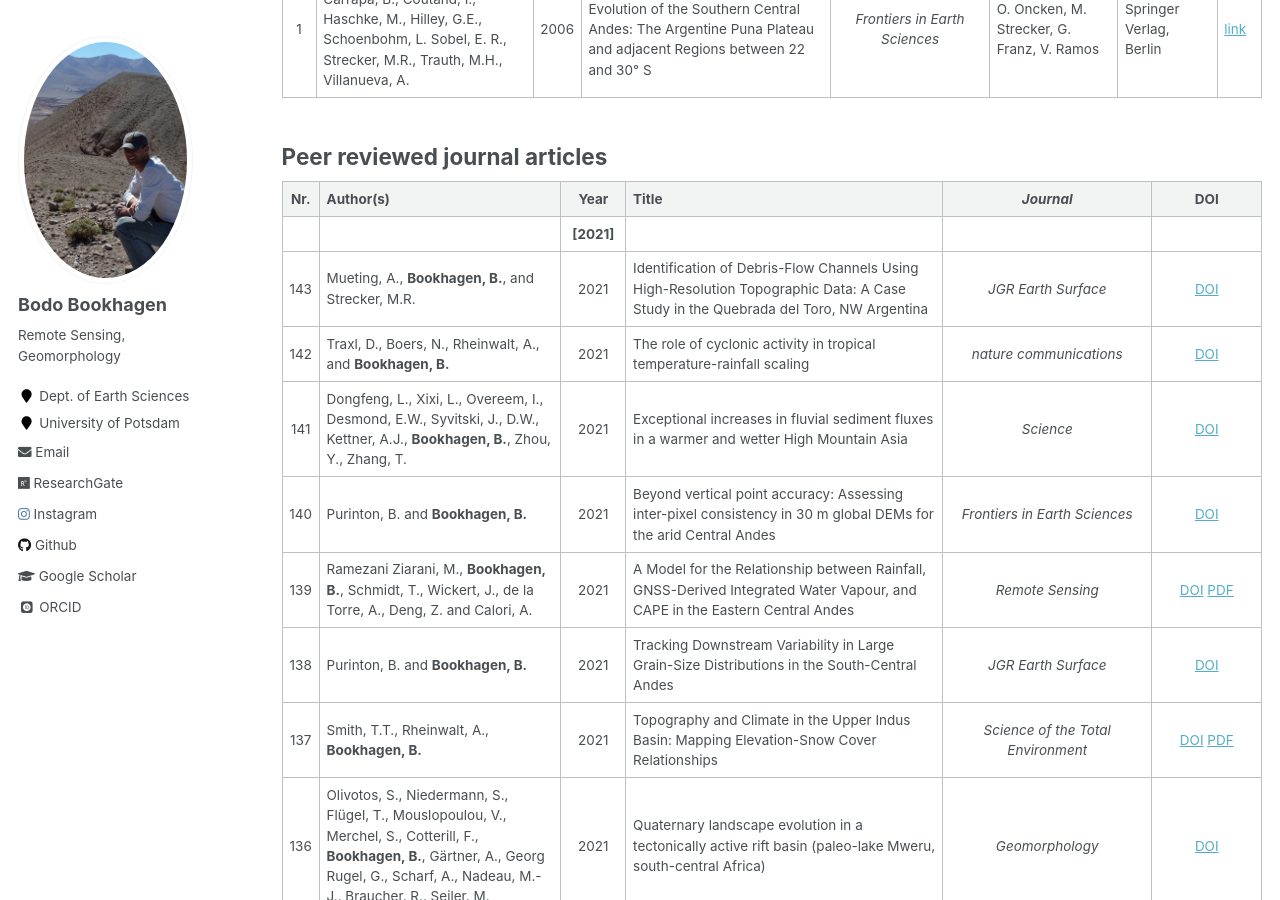
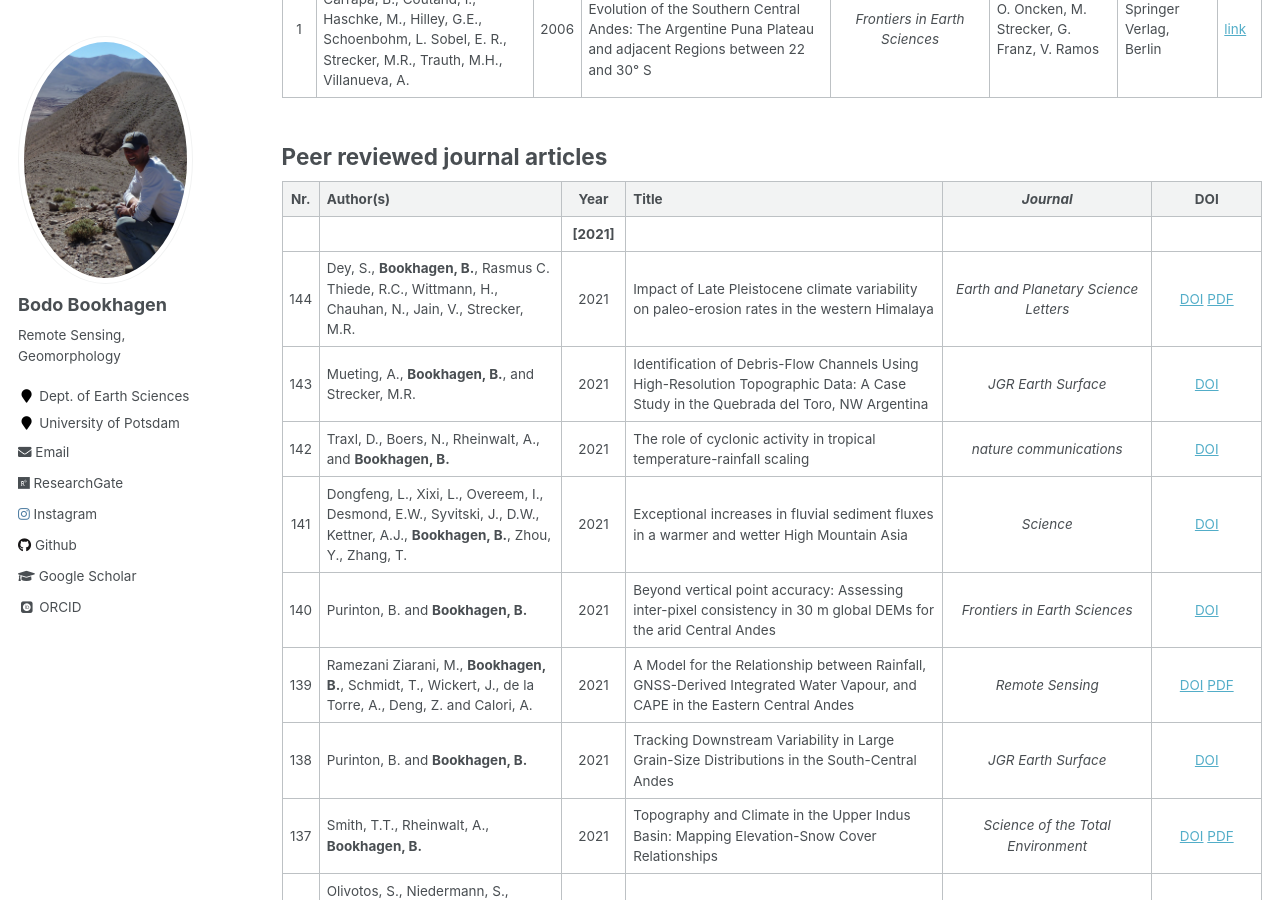
Before and after one commit to BodoBookhagen/BodoBookhagen.github.io, a Jekyll site: the page built from _pages/publications.md, in a window 1280 px wide and 900 px high, scrolled down 1235 px. Built offline with Jekyll 4.4.1, drawn with Linux system fonts in a browser that asks for light colours; some web fonts are replaced.

Commit message:
Dec-14 2021

```diff
--- a/_pages/publications.md
+++ b/_pages/publications.md
@@ -34,6 +34,7 @@ Nr. | Author(s) | Year | Chapter Title |  _Book Title_  | Editors  | Publisher |
 Nr.  | Author(s) | Year | Title | _Journal_ | DOI
 :--: | :---------------------------------------------------------------------------------------------------------------------------------------------------------------------------------------- | :-------------: | ----------------------------------------------------------------------------------------------------------------------------------------------------------------------------------------------------------------------------- | :---------------------------------------------------------------------------------------------------------: | :---------------------------------------------------------------------------------------------------------------------------------------------------------------------------------:
 | | **[2021]** | | |
+144 | Dey, S., **Bookhagen, B.**, Rasmus C. Thiede, R.C., Wittmann, H., Chauhan, N., Jain, V., Strecker, M.R. | 2021 | Impact of Late Pleistocene climate variability on paleo-erosion rates in the western Himalaya  | _Earth and Planetary Science Letters_ |  [DOI](https://doi.org/10.1016/j.epsl.2021.117326) [PDF](http://bodobookhagen.github.io/pdf/Dey21_EPSL.pdf)
 143 | Mueting, A., **Bookhagen, B.**, and  Strecker, M.R. | 2021 | Identification of Debris-Flow Channels Using High-Resolution Topographic Data: A Case Study in the Quebrada del Toro, NW Argentina | _JGR Earth Surface_ | [DOI](https://doi.org/10.1029/2021JF006330)
 142 | Traxl, D., Boers, N., Rheinwalt, A., and **Bookhagen, B.** | 2021 | The role of cyclonic activity in tropical temperature-rainfall scaling | _nature communications_ | [DOI](https://doi.org/10.1038/s41467-021-27111-z)
 141 | Dongfeng, L., Xixi, L., Overeem, I., Desmond, E.W., Syvitski, J., D.W., Kettner, A.J., **Bookhagen, B.**, Zhou, Y., Zhang, T. | 2021 | Exceptional increases in fluvial sediment fluxes in a warmer and wetter High Mountain Asia | _Science_ | [DOI](https://www.science.org/doi/10.1126/science.abi9649)
```
Also changed, not shown: 1 other file.
